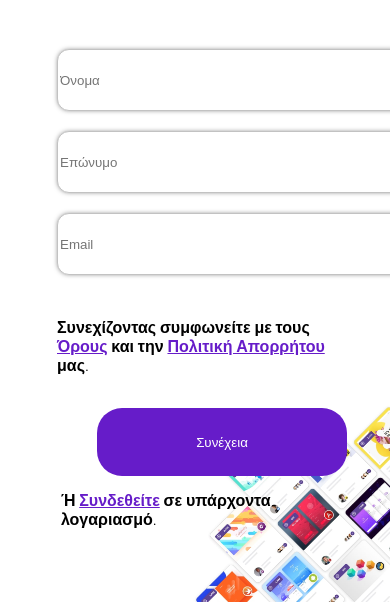
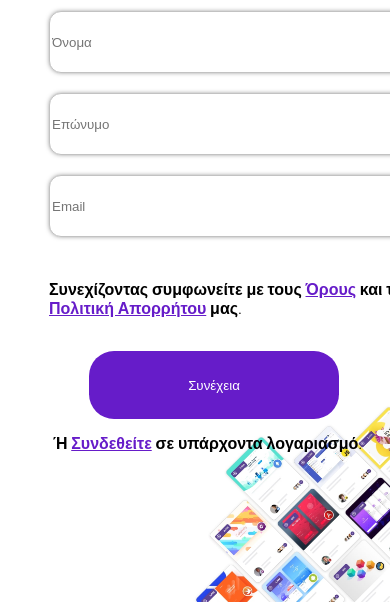
Before and after one commit to vregginas/samplesign, a plain HTML site: page index.html in a window 390 px wide. Shown: the part 242-844 px from the top of the page. Drawn offline with Linux system fonts and the light colour scheme.

Commit message:
Update style.css

```diff
--- a/style.css
+++ b/style.css
@@ -132,6 +132,11 @@ while the background image is loading */
   color: #661cc9;
 }
 @media (max-width: 600px) {
+  body {
+    width: 100vw;
+    margin: auto;
+    overflow: hidden;
+  }
   .grid {
     display: flex;
     flex-direction: column;
```
